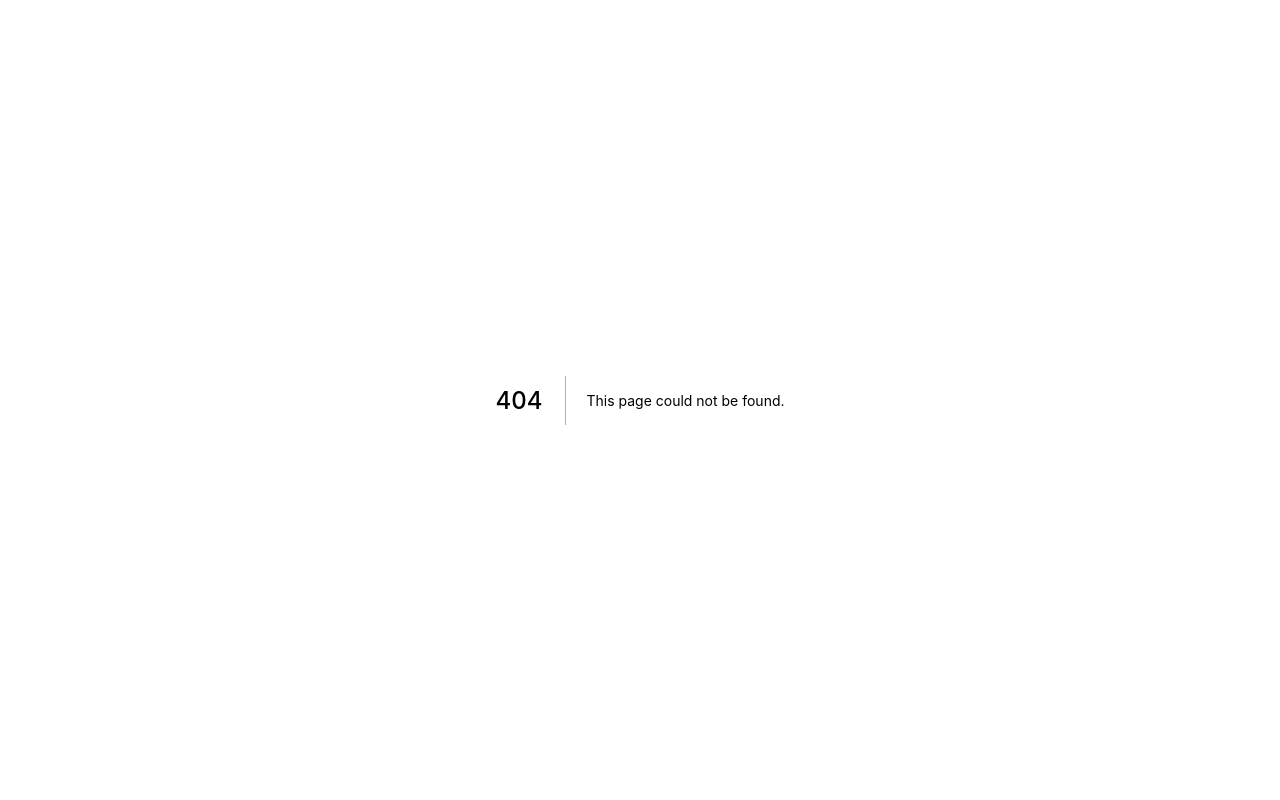
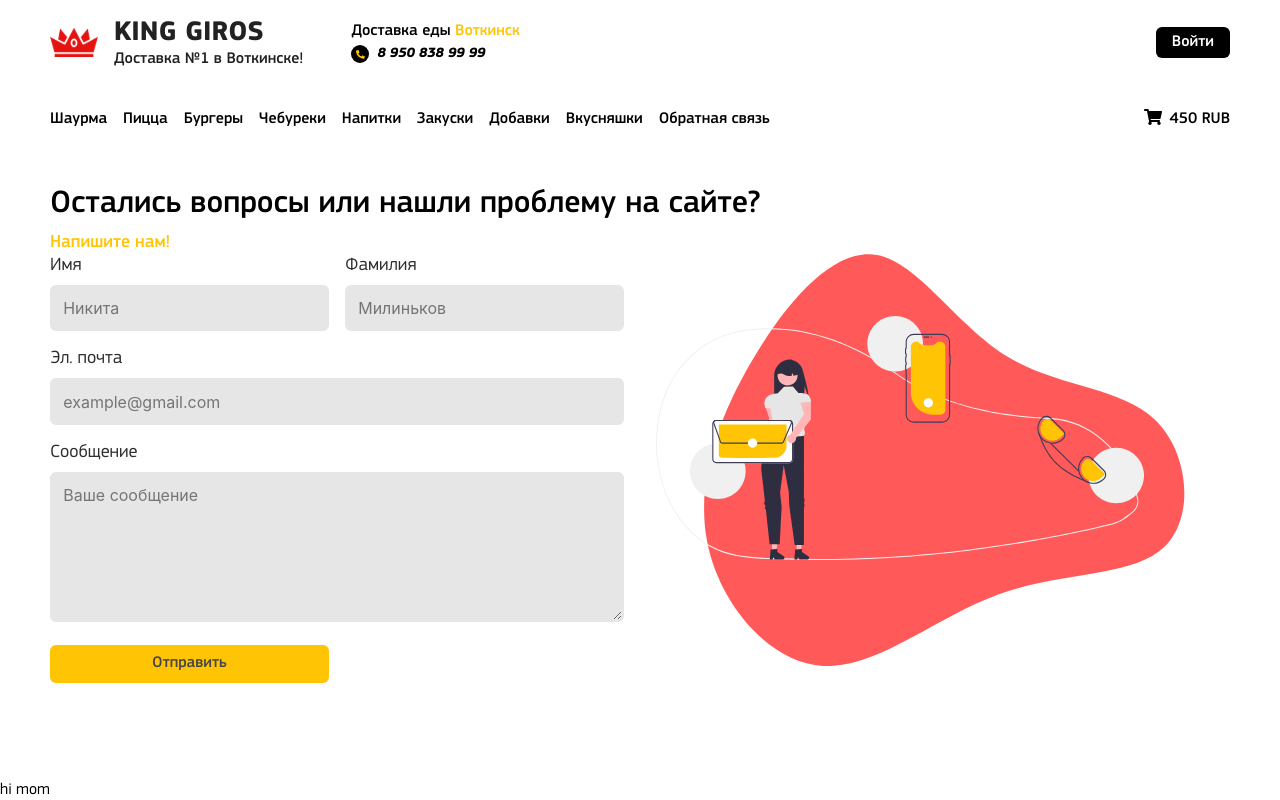
Before and after one commit to Milinkov-N/kinggiros-next-js, a Next.js app: page /contact-us in a window 1280 px wide. Before the commit this address had no page. Built offline with nearby package versions, Linux system fonts and the light colour scheme.

Commit message:
Added contact us page

```diff
--- a/components/Header.jsx
+++ b/components/Header.jsx
@@ -10,7 +10,7 @@ const Logo = () => {
   return (
     <Link href="/">
       <a className={ styles.logo }>
-        <img src={ crown.src } alt="King Giros logo" />
+        <img src={ crown.src } alt='logo' />
         <header className={ styles.logoHeader }>
           <h2>King Giros</h2>
           <span>Доставка №1 в Воткинске!</span>
--- a/components/Nav.jsx
+++ b/components/Nav.jsx
@@ -35,6 +35,10 @@ const LINKS = [
   {
     name: 'Вкусняшки',
     href: '/#tasties'
+  },
+  {
+    name: 'Обратная связь',
+    href: '/contact-us'
   },
 ]
 
--- a/components/Product.jsx
+++ b/components/Product.jsx
@@ -7,7 +7,6 @@ export default function Product({ data }) {
 
   const product = data.node
   const price = Math.floor(product.priceRange.minVariantPrice.amount)
-
 
   const myLoader= ({ src, width, quality }) => `${ src }?w=${ width }&q=${ quality || 75 }`
 
--- a/components/ui/Button.jsx
+++ b/components/ui/Button.jsx
@@ -5,13 +5,14 @@ import navContext, { cartContext } from '../../utils/Contexts'
 import { FontAwesomeIcon } from '@fortawesome/react-fontawesome'
 import { faBars, faTimes , faShoppingCart } from '@fortawesome/free-solid-svg-icons'
 
-const Button = ({ as, label, size, color, href, onClick }) => {
+const Button = ({ className, as, label, size, color, href, onClick }) => {
   let btnClass = [ styles.btn ]
   const sizeSelector = `btn-${size}`
   const colorSelector = `btn-${color}`
 
+
+  className && btnClass.push(className)
   size ? btnClass.push(styles[sizeSelector]) : btnClass.push(styles['btn-medium'])
-
   color ? btnClass.push(styles[colorSelector]) : btnClass.push(styles['btn-white'])
 
   btnClass = btnClass.join(' ')
--- /dev/null
+++ b/pages/contact-us/aboutus.module.css
@@ -0,0 +1,33 @@
+.inputGroup {
+  font-size: 1.15rem;
+}
+
+.input {
+  width: 100%;
+  padding: .7rem;
+  background: var(--clr-neutral-100);
+  border: 2px solid var(--clr-neutral-100);
+  border-radius: 6px;
+  font-family: -apple-system, BlinkMacSystemFont, 'Segoe UI', Roboto, Oxygen, Ubuntu, Cantarell, 'Open Sans', 'Helvetica Neue', sans-serif;
+  font-size: 1rem;
+  outline-width: 2px;
+  outline: none;
+  transition: border .2s ease;
+  margin-top: .5rem;
+}
+
+.input:focus {
+  border: 2px solid var(--clr-secondary-400);
+}
+
+.label {
+  font-size: inherit;
+  /* font-weight: 500; */
+  color: var(--clr-neutral-900);
+}
+
+.textarea {
+  resize: vertical;
+  min-height: 150px;
+  max-height: 500px;
+}
--- /dev/null
+++ b/pages/contact-us/index.jsx
@@ -0,0 +1,44 @@
+import styles from './aboutus.module.css'
+import Layout from '../../components/Layout'
+import Container from '../../components/Container'
+import { Button } from '../../components/ui/Button'
+import illustration from '../../public/about-us.svg'
+
+export default function ContactUsPage() {
+  return (
+    <Layout>
+      <Container>
+          <h2 className='heading-2'>Остались вопросы или нашли проблему на сайте?</h2>
+          <span className='subheading text-clr-secondary'>Напишите нам!</span>
+        <div className='grid-col-2 gap-xl'>
+          <div className='flex flex-col'>
+            <div className='form grid-col-4 gap-md'>
+              <div className={ `${ styles.inputGroup } col-span-2` }>
+                <label className={ styles.label } htmlFor="firstname">Имя</label>
+                <input className={ styles.input } type='text' name='firstname' placeholder='Никита' />
+              </div>
+              <div className={ `${ styles.inputGroup } col-span-2` }>
+                <label className={ styles.label } htmlFor="secondname">Фамилия</label>
+                <input className={ styles.input } type='text' name='secondname' placeholder='Милиньков' />
+              </div>
+              <div className={ `${ styles.inputGroup } col-span-4` }>
+                <label className={ styles.label } htmlFor="email">Эл. почта</label>
+                <input className={ styles.input } type='email' name='email' placeholder='example@gmail.com' />
+              </div>
+              <div className={ `${ styles.inputGroup } col-span-4` }>
+                <label className={ styles.label } htmlFor="message">Сообщение</label>
+                <textarea className={ `${ styles.input } ${ styles.textarea }` } name="message" id="message" placeholder='Ваше сообщение'></textarea>
+              </div>
+              <Button className='col-span-2' color='secondary' label='Отправить' />
+            </div>
+          </div>
+          <div className='flex jc-center ai-center'>
+            <div className="svg-container">
+              <img src={ illustration.src } alt="illustration" />
+            </div>
+          </div>
+        </div>
+      </Container>
+    </Layout>
+  )
+}
--- a/styles/globals.css
+++ b/styles/globals.css
@@ -63,26 +63,31 @@ a {
 .heading-1 {
   font-size: 3.25rem;
   font-weight: 600;
+  margin-bottom: .25em;
 }
 
 .heading-2 {
   font-size: 2rem;
   font-weight: 500;
+  margin-bottom: .25em;
 }
 
 .heading-3 {
   font-size: 1.375rem;
   font-weight: 500;
+  margin-bottom: .25em;
 }
 
 .heading-4 {
   font-size: 1.25rem;
   font-weight: 500;
+  margin-bottom: .25em;
 }
 
 .subheading {
-  font-size: 0.125rem;
+  font-size: 1.125rem;
   font-weight: 500;
+  margin-bottom: .25em;
 }
 
 .flex {
@@ -110,6 +115,19 @@ a {
   grid-template-columns: repeat(2, 1fr);
 }
 
+.grid-col-4 {
+  display: grid;
+  grid-template-columns: repeat(4, 1fr);
+}
+
+.col-span-2 {
+  grid-column: span 2;
+}
+
+.col-span-4 {
+  grid-column: span 4;
+}
+
 .gap-2xl {
   gap: 3rem;
 }
@@ -122,7 +140,7 @@ a {
   gap: 1.5rem;
 }
 
-.gap-m {
+.gap-md {
   gap: 1rem;
 }
 
@@ -141,3 +159,12 @@ a {
 .bor-radius-m {
   border-radius: 6px;
 }
+
+.text-clr-secondary {
+  color: var(--clr-secondary-400);
+}
+
+.svg-container {
+  width: 100%;
+  height: 100%;
+}
```
Also changed, not shown: public/about-us.svg (added), public/undraw_contact_us.svg (added).
